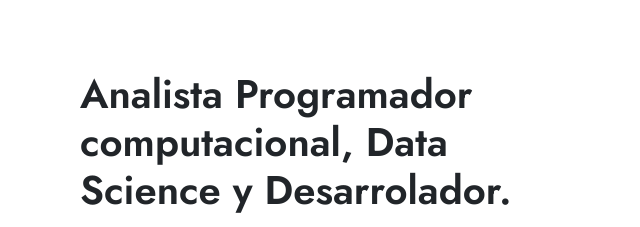
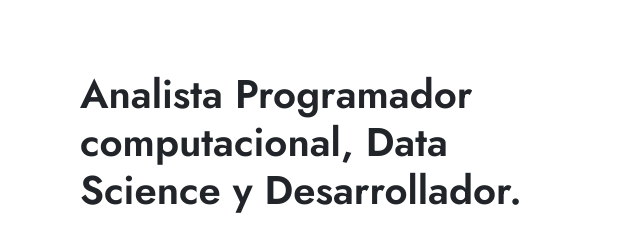
Before and after one commit to Darionvr/boyka-1991.github.io, a plain HTML site: page index.html in a window 1280 px wide. Shown: the part 790-1017 px from the top of the page, 608-1248 px from the left. Drawn offline with nearby package versions, Linux system fonts and the light colour scheme.

Commit message:
estructura

```diff
--- a/index.html
+++ b/index.html
@@ -109,7 +109,7 @@
                 </div>
                 <div class="col-lg-6 ps-lg-5">
                     <div class="sobremi-text">
-                        <h3 class="h1 mb-3 text-dark fw-semibold"> Analista Programador computacional, Data Science y Desarrolador.</h3>
+                        <h3 class="h1 mb-3 text-dark fw-semibold"> Analista Programador computacional, Data Science y Desarrollador.</h3>
                         <p>Mi nombre es Benjamin Silva, tengo 32 años,
                             Me desempeño en el area de la informatica, titulado como Analista Programador
                             Computacional, certificado como Desarrollador, Data Science, PHP. Egresado hace mas de 4 años y con ganas de comerme el mundo tecnologico.</p>
```
